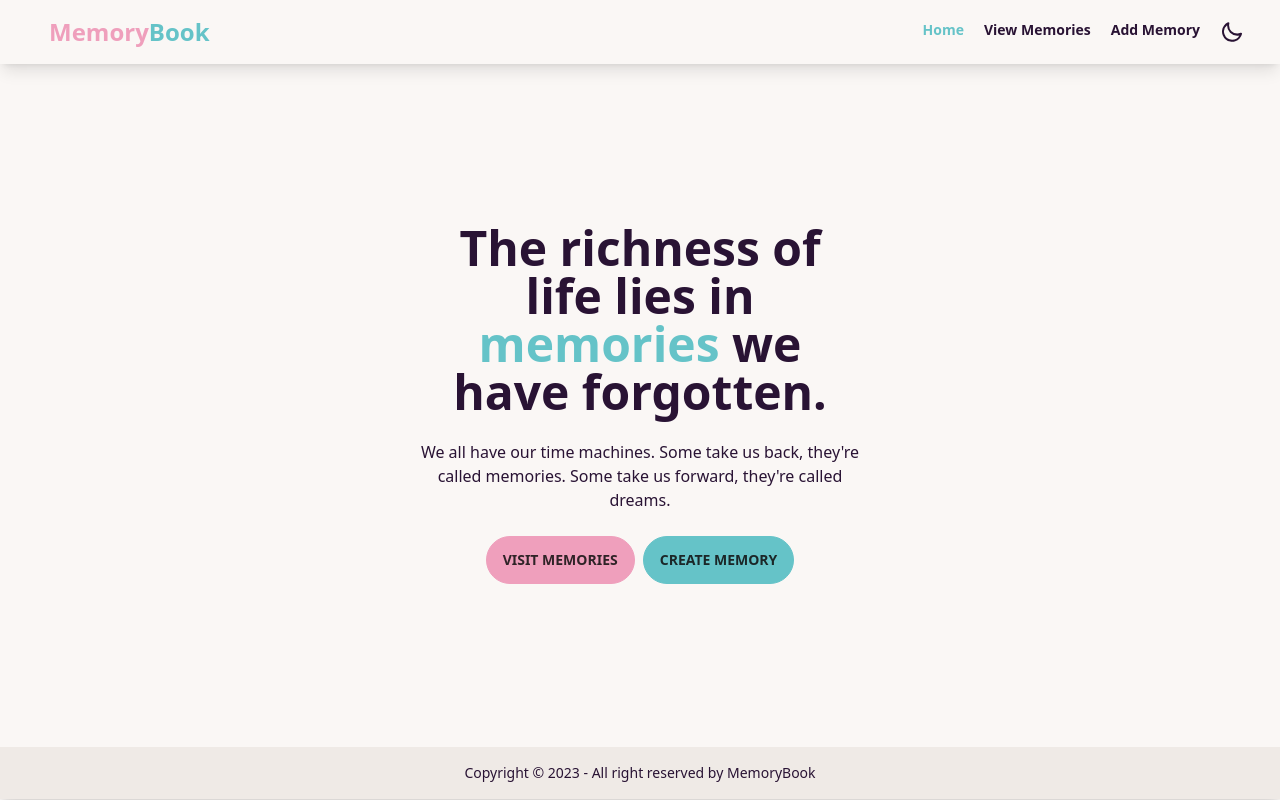
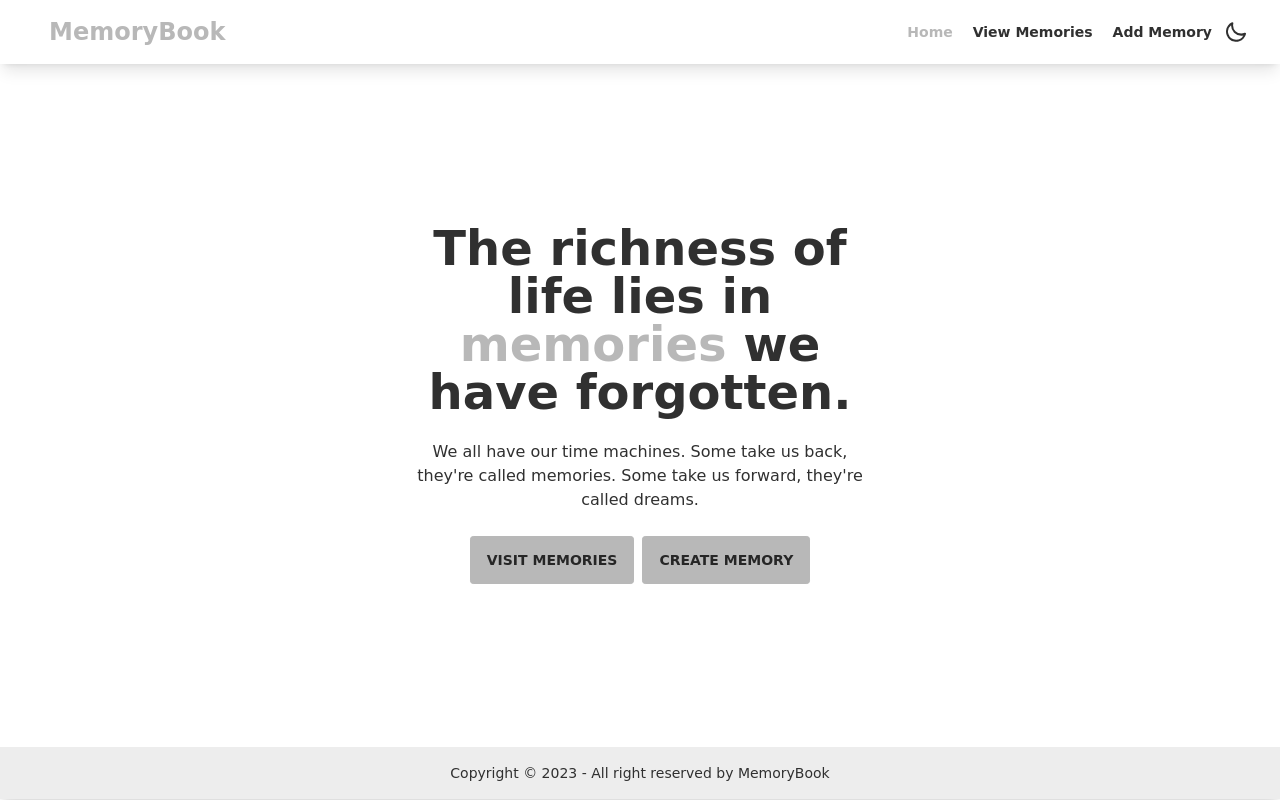
Before and after one commit to shakilahmedatik/memoryBook-client, a React (Vite) app: page / in a window 1280 px wide. Built offline with nearby package versions, Linux system fonts and the light colour scheme.

Commit message:
navbar issue fixed

```diff
--- a/src/components/Nav.jsx
+++ b/src/components/Nav.jsx
@@ -3,7 +3,7 @@ import { Link, NavLink } from 'react-router-dom'
 
 const Nav = () => {
   const [theme, setTheme] = useState(
-    localStorage.getItem('theme') ? localStorage.getItem('theme') : 'cupcake'
+    localStorage.getItem('theme') ? localStorage.getItem('theme') : 'wireframe'
   )
 
   // update state on toggle
@@ -11,7 +11,7 @@ const Nav = () => {
     if (e.target.checked) {
       setTheme('night')
     } else {
-      setTheme('cupcake')
+      setTheme('wireframe')
     }
   }
 
@@ -32,8 +32,8 @@ const Nav = () => {
           Memory<span className='text-primary'>Book</span>
         </Link>
       </div>
-      <div className='flex-none hidden sm:block'>
-        <ul className='menu menu-horizontal px-1 gap-5'>
+      <div className='flex-none gap-2'>
+        <ul className='menu hidden sm:flex menu-horizontal px-1 gap-5'>
           <NavLink
             className={({ isActive }) =>
               isActive ? 'text-primary font-bold' : 'font-bold'
@@ -60,13 +60,13 @@ const Nav = () => {
           >
             Add Memory
           </NavLink>
-
+        </ul>
         <label className='swap swap-rotate'>
           {/* this hidden checkbox controls the state */}
           <input
             onChange={handleToggle}
             type='checkbox'
-              checked={theme === 'cupcake' ? false : true}
+            checked={theme === 'wireframe' ? false : true}
           />
 
           {/* sun icon */}
@@ -87,7 +87,6 @@ const Nav = () => {
             <path d='M21.64,13a1,1,0,0,0-1.05-.14,8.05,8.05,0,0,1-3.37.73A8.15,8.15,0,0,1,9.08,5.49a8.59,8.59,0,0,1,.25-2A1,1,0,0,0,8,2.36,10.14,10.14,0,1,0,22,14.05,1,1,0,0,0,21.64,13Zm-9.5,6.69A8.14,8.14,0,0,1,7.08,5.22v.27A10.15,10.15,0,0,0,17.22,15.63a9.79,9.79,0,0,0,2.1-.22A8.11,8.11,0,0,1,12.14,19.73Z' />
           </svg>
         </label>
-        </ul>
       </div>
     </div>
   )
--- a/src/components/Navbar.jsx
+++ b/src/components/Navbar.jsx
@@ -1,7 +1,7 @@
 import { useState, useEffect } from 'react'
 
 // assets
-import logo from '../assets/logo.png'
+
 const themes = [
   'light',
   'dark',
@@ -49,7 +49,7 @@ const Navbar = () => {
   return (
     <div className='navbar bg-base-100 shadow-lg px-4 sm:px-8'>
       <div className='flex-1'>
-        <img src={logo} alt='OM' className='btn btn-ghost p-0' />
+        <h1>memoryBook</h1>
         <h1 className='text-lg font-bold mx-4'>Theme Toggler</h1>
       </div>
       <div className='flex-none'>
```
Also changed, not shown: 1 other file (tests, documents, lock files or other folders). Lines whose indentation alone changed are shown as unchanged.
